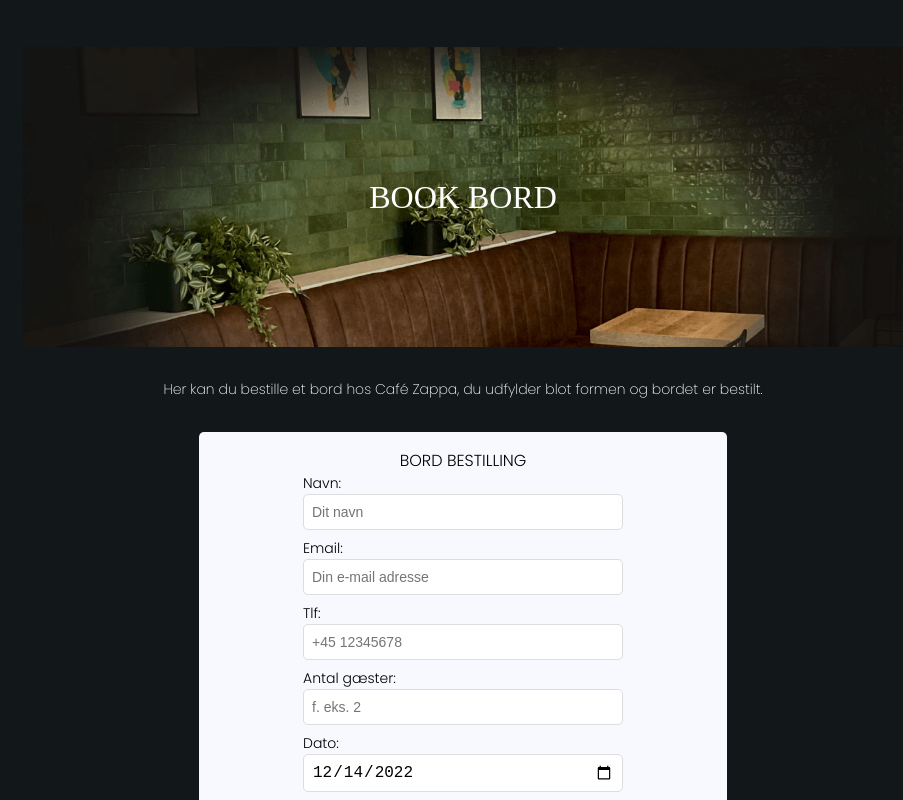
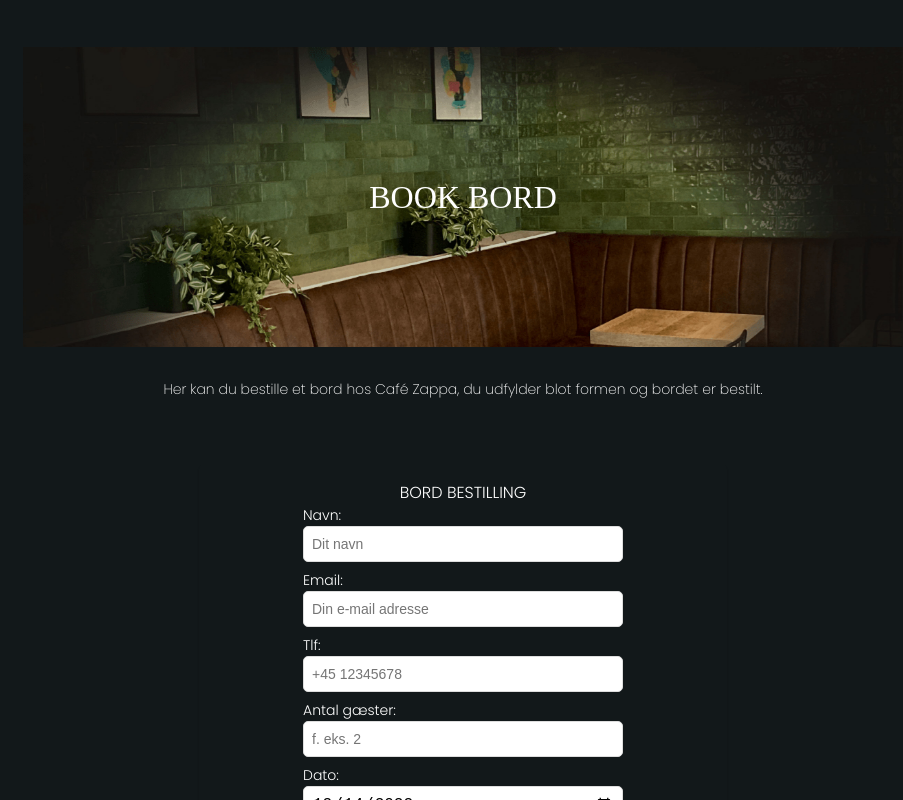
Before and after one commit to Elsborg/zappa-master, a React (Create React App) app: page /home in a window 1280 px wide. Shown: the part 2000-2800 px from the top of the page, without its empty margins (377-1280 px from the left). Built offline with nearby package versions, Linux system fonts and the light colour scheme; no server answers; a web font is replaced by a local one.

Commit message:
hover zoom and background changed

```diff
--- a/src/App.css
+++ b/src/App.css
@@ -33,6 +33,13 @@ a { color: inherit;
 .ReactModal__Body--open {
   overflow: hidden;
 }
+
+
+.gallery-image:hover {
+transform: scale(1.025);
+}
+
+
 
 @media screen and (max-width: 600px) {
   .react-pdf__Page__canvas {
--- a/src/components/PhotoGallery.js
+++ b/src/components/PhotoGallery.js
@@ -39,7 +39,7 @@ const PhotoGallery = () => {
 
   return (
     <>
-    <div style={{padding: '10px'}}>
+    <div style={{transition: 'transform .3s', padding: '10px' }}>
     <ResponsiveMasonry
     columnsCountBreakPoints={{350: 1, 750: 2, 900: 3}}
 >
@@ -48,8 +48,9 @@ const PhotoGallery = () => {
             <img
                 key={i}
                 src={image}
-                style={{width: "100%", display: "block"}}
+                style={{width: "100%", display: "block", transition: 'transform .2s'}}
                 alt="Galleri billeder"
+                className='gallery-image'
             />
         ))}
     </Masonry>
--- a/src/style/bookingform.css
+++ b/src/style/bookingform.css
@@ -3,12 +3,11 @@ form {
     flex-direction: column;
     align-items: center;
     padding: 1rem;
-    background-color: ghostwhite;
     width: 60%;
     border-radius: 5px;
     box-shadow: 0 2px 2px rgba(0, 0, 0, 0.2);
-    color: black;
-    margin: 2rem auto;
+    color: white;
+    margin: 4rem auto;
     font-family: inherit;
   }
 
```
